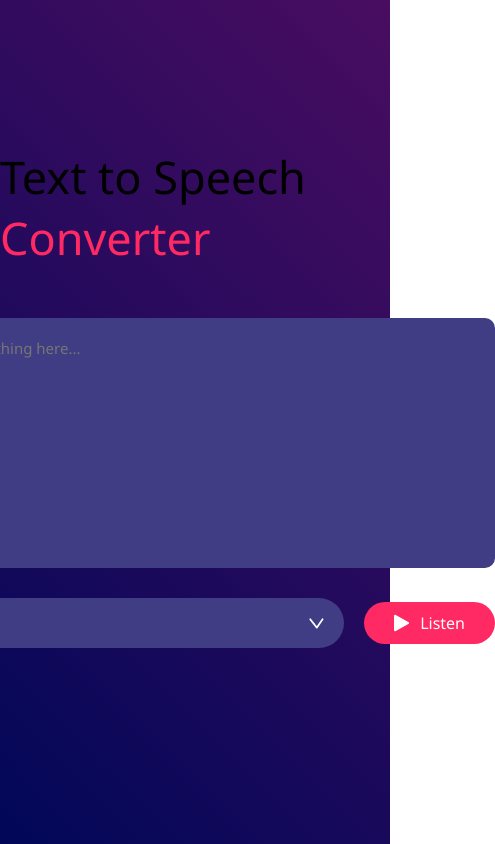
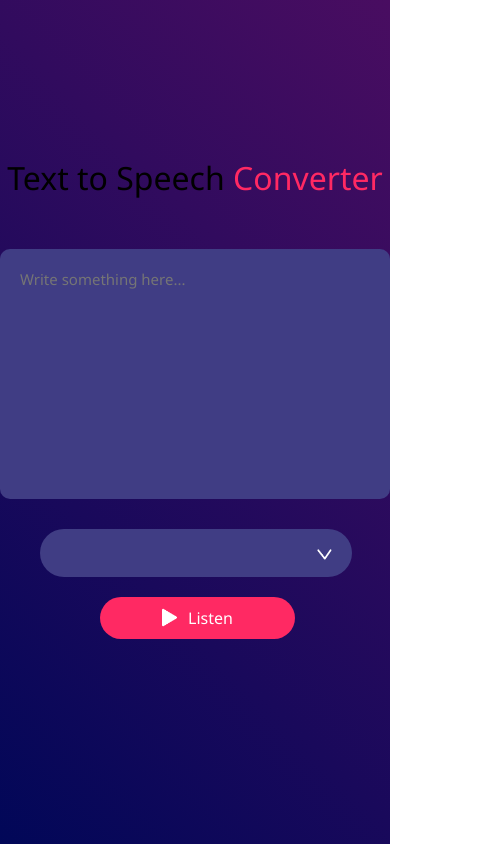
Before and after one commit to Adarsh10-coder/JS-projects, a plain HTML site: page 10_Text_to_speech_converter/speech.html in a window 390 px wide. Shown: the whole page, 495 px wide, since content can reach past the window. Drawn offline with Linux system fonts and the light colour scheme.

Commit message:
responsive done

```diff
--- a/10_Text_to_speech_converter/speech.css
+++ b/10_Text_to_speech_converter/speech.css
@@ -73,3 +73,28 @@ select {
     background-size: 15px;
     background-position-y: 20px;
 }
+
+@media (max-width: 650px) {
+        textarea,
+        .row {
+            width: 100%;
+        }
+        .row {
+            flex-direction: column;
+            align-items: stretch;
+        }
+        button {
+            width: 50%;
+            justify-content: center;
+            margin-left: 100px;
+        }
+        select {
+            width: 80%;
+            margin-left: 40px;
+            padding-bottom: 15px;
+            padding-top: 15px;
+        }
+        .hero h1 {
+            font-size: 32px;
+        }
+    }
```
